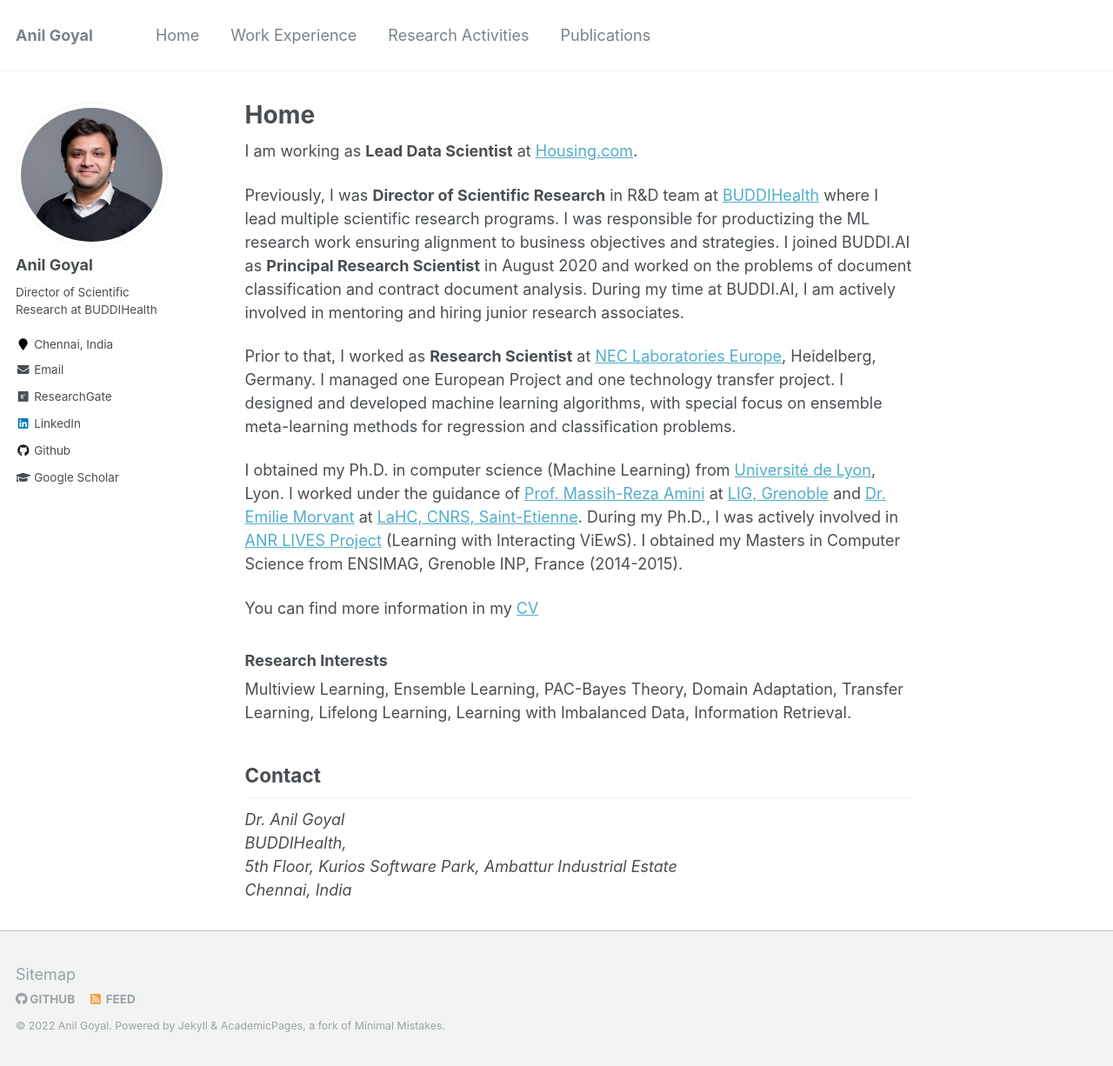
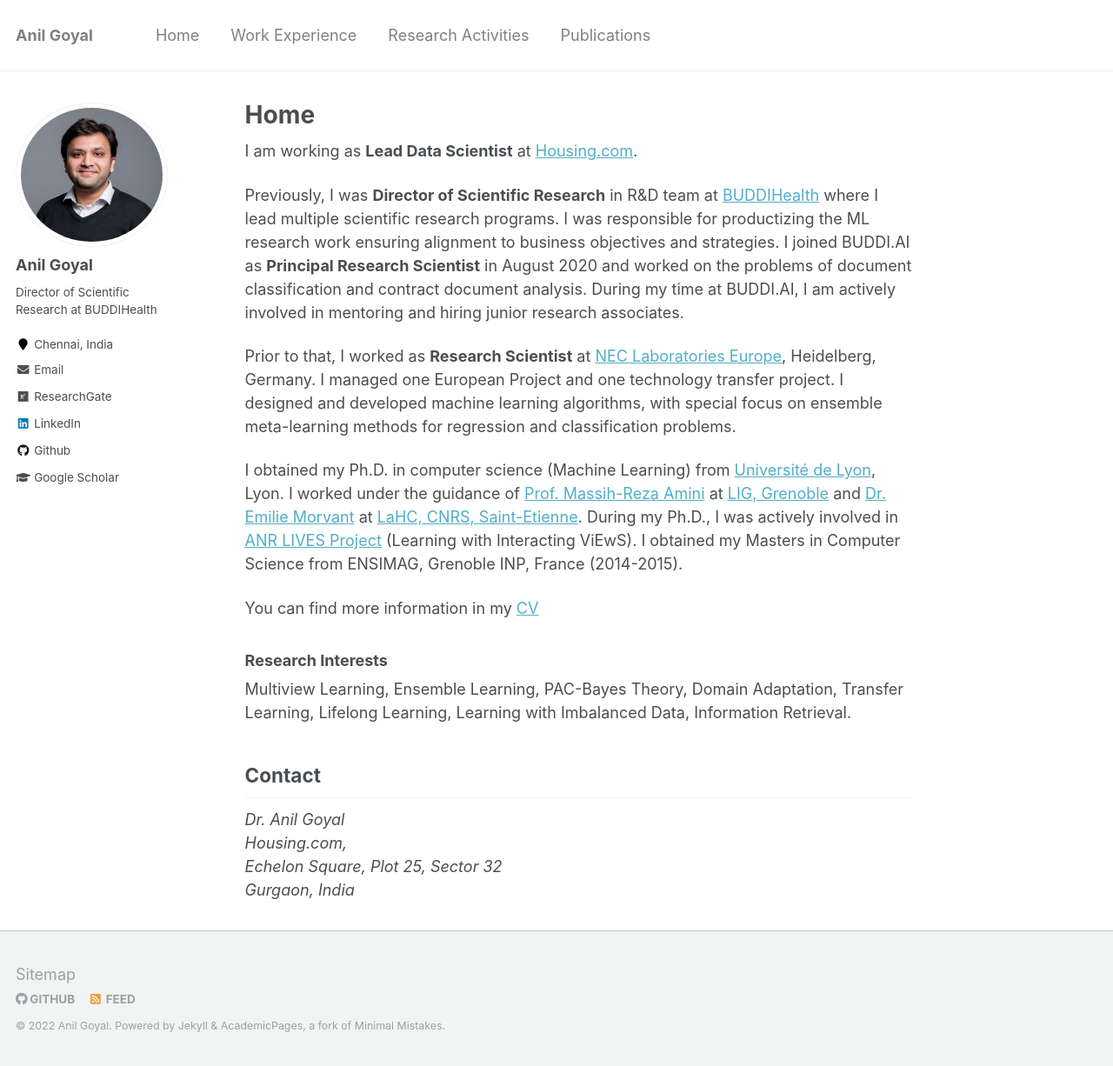
Before and after one commit to goyalanil/goyalanil.github.io, a Jekyll site: the page built from _pages/about.md, in a window 1280 px wide and 1226 px high. Shown: the whole window at 87% size. Built offline with Jekyll 4.4.1, drawn with Linux system fonts in a browser that asks for light colours.

Commit message:
Update about.md

```diff
--- a/_pages/about.md
+++ b/_pages/about.md
@@ -23,5 +23,5 @@ Multiview Learning, Ensemble Learning, PAC-Bayes Theory, Domain Adaptation, Tran
 
 ## Contact
 <address>
-  Dr. Anil Goyal <br />BUDDIHealth,<br />  5th Floor, Kurios Software Park, Ambattur Industrial Estate <br /> Chennai, India<br />
+  Dr. Anil Goyal <br />Housing.com,<br />  Echelon Square, Plot 25, Sector 32 <br /> Gurgaon, India<br />
 </address>
```
